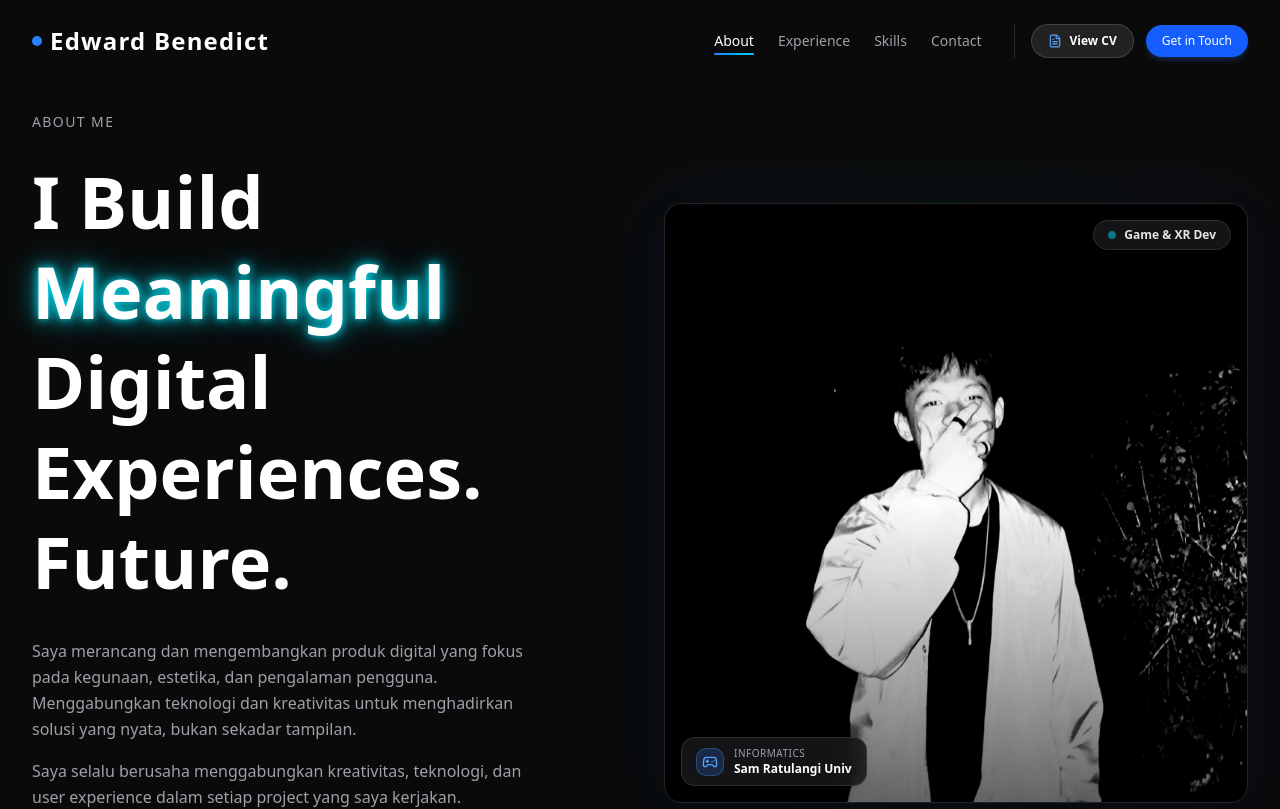
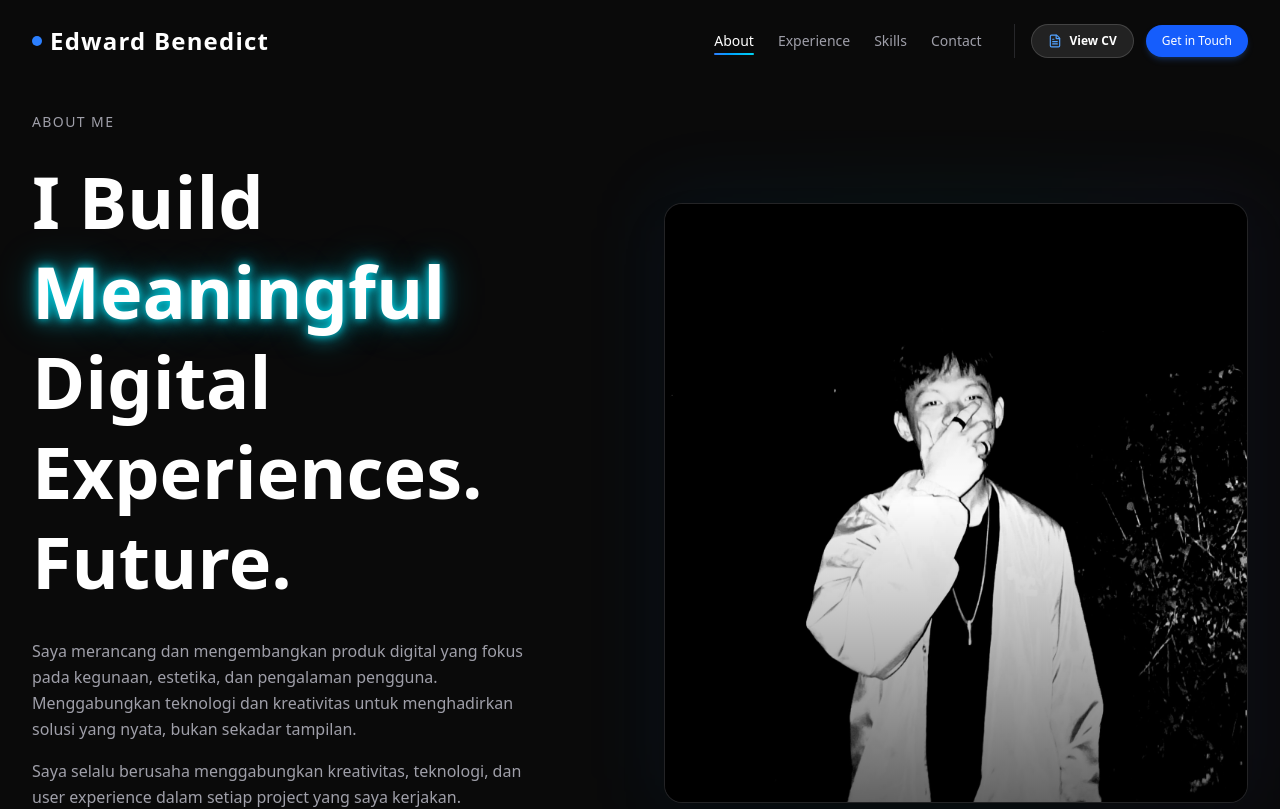
Before and after one commit to edwardsajaaa/PRTO, a Next.js app: page / in a window 1280 px wide. Shown: the top 809 px of the page. Built offline with nearby package versions, Linux system fonts and the light colour scheme.

Commit message:
style(profile): remove floating emblems from 3D profile card

```diff
--- a/src/components/sections/ProfileCard3D.tsx
+++ b/src/components/sections/ProfileCard3D.tsx
@@ -3,7 +3,6 @@
 import { useRef } from 'react';
 import { motion, useMotionValue, useSpring, useTransform } from 'framer-motion';
 import Image from 'next/image';
-import { Gamepad2 } from 'lucide-react';
 
 export function ProfileCard3D() {
   const cardRef = useRef<HTMLDivElement>(null);
@@ -90,29 +89,6 @@ export function ProfileCard3D() {
 
         {/* Soft gradient vignette at edges */}
         <div className="absolute inset-0 bg-gradient-to-t from-black/60 via-transparent to-black/20 pointer-events-none" />
-
-        {/* Floating Badge 1: Game & XR Dev (Top Right) */}
-        <div
-          style={{ transform: 'translateZ(40px)' }}
-          className="absolute top-4 right-4 bg-zinc-900/85 backdrop-blur-md border border-zinc-700/60 px-3.5 py-1.5 rounded-full flex items-center gap-2 shadow-lg"
-        >
-          <span className="w-2 h-2 rounded-full bg-cyan-400 animate-pulse" />
-          <span className="text-xs font-semibold text-zinc-200">Game & XR Dev</span>
-        </div>
-
-        {/* Floating Badge 2: UNSRAT Informatics (Bottom Left) */}
-        <div
-          style={{ transform: 'translateZ(40px)' }}
-          className="absolute bottom-4 left-4 bg-zinc-900/85 backdrop-blur-md border border-zinc-700/60 px-3.5 py-2 rounded-xl flex items-center gap-2.5 shadow-lg"
-        >
-          <div className="w-7 h-7 rounded-lg bg-blue-500/20 border border-blue-400/30 flex items-center justify-center text-blue-400">
-            <Gamepad2 className="w-4 h-4" />
-          </div>
-          <div>
-            <p className="text-[10px] text-zinc-400 uppercase tracking-wider font-medium">Informatics</p>
-            <p className="text-xs font-bold text-white">Sam Ratulangi Univ</p>
-          </div>
-        </div>
       </motion.div>
     </motion.div>
   );
```
